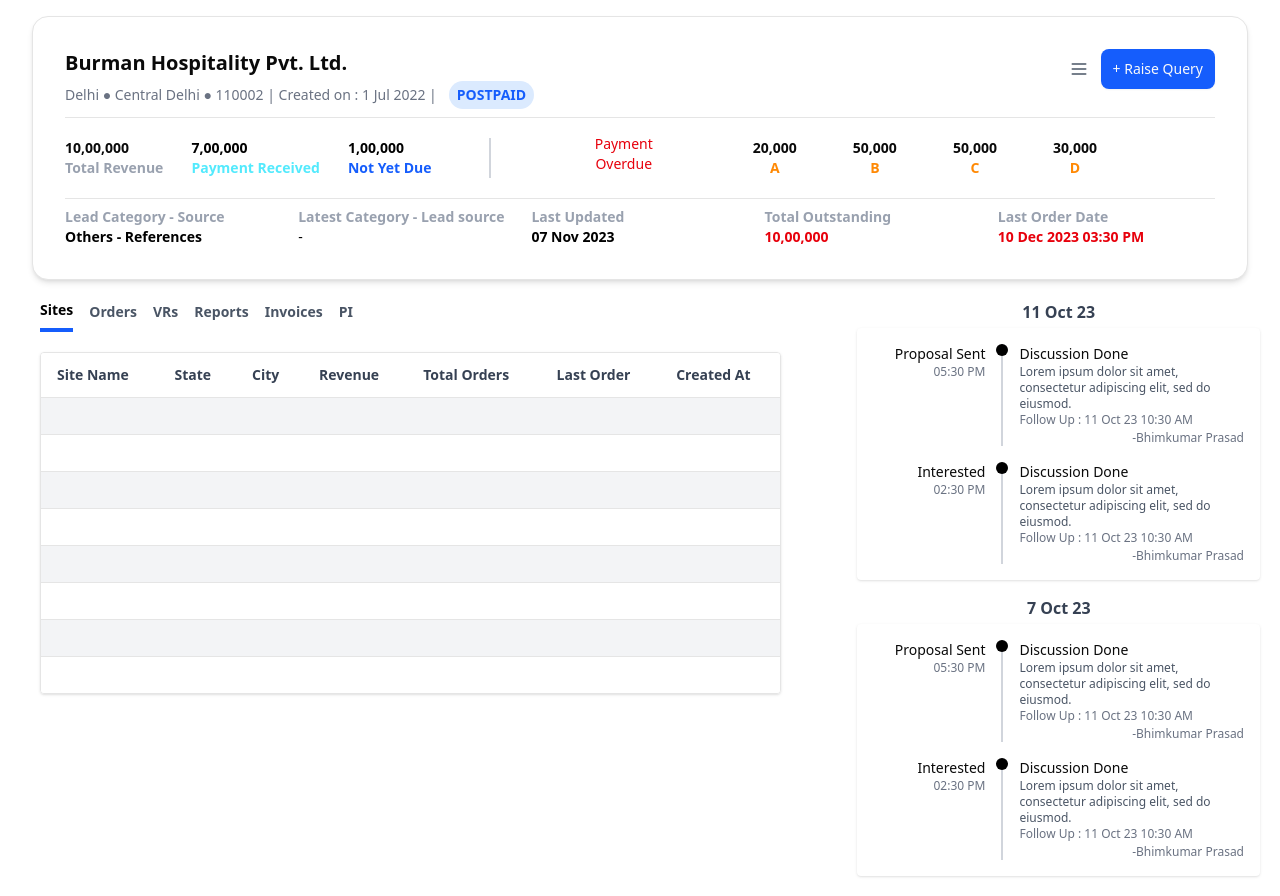
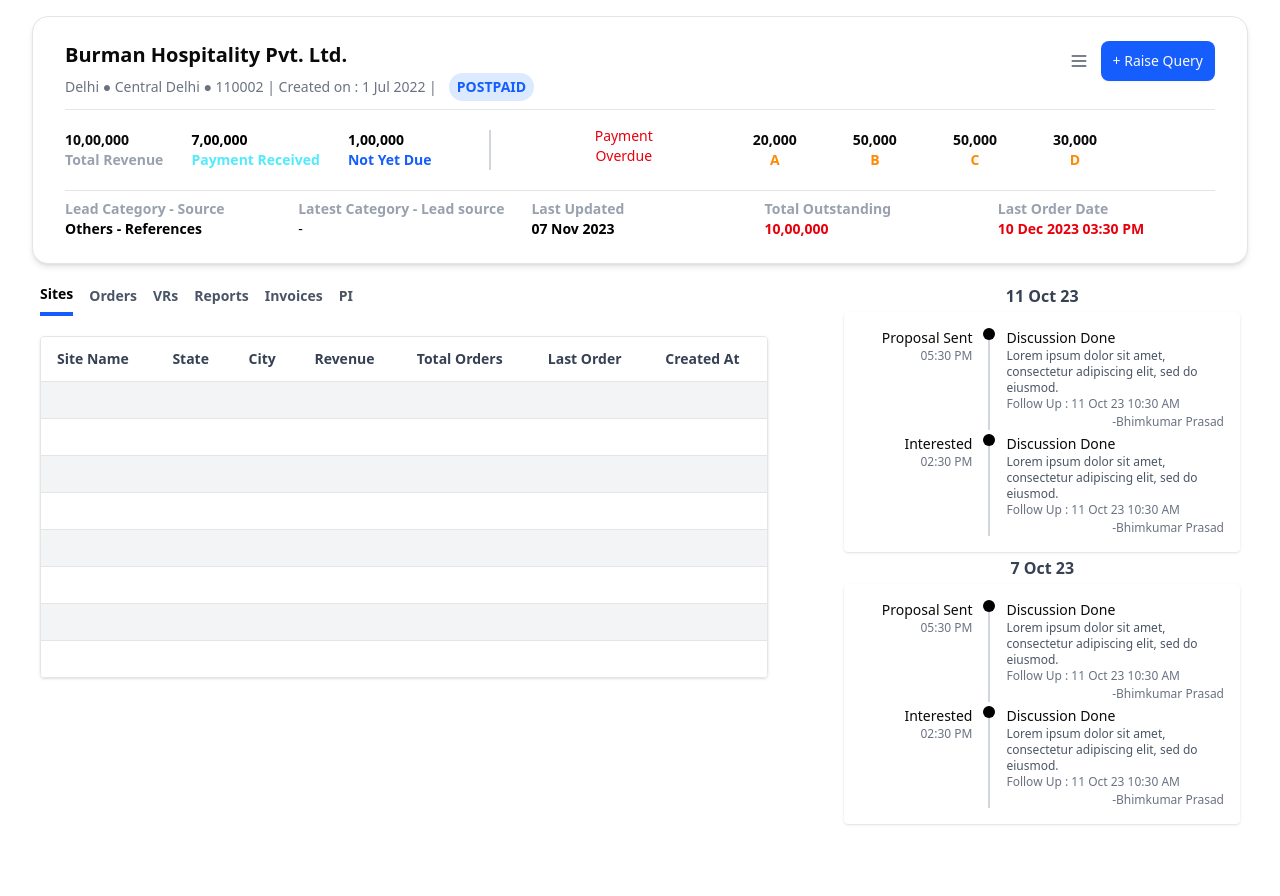
Before and after one commit to vinay1601/equinox, a Next.js app: page / in a window 1280 px wide. After the commit the page ends 844 px from the top, so only its background shows below. Built offline with nearby package versions, Linux system fonts and the light colour scheme.

Commit message:
add some change on page

```diff
--- a/src/app/page.js
+++ b/src/app/page.js
@@ -7,12 +7,12 @@
     <>
       <div>
         <Navbar />
-        <div className="flex flex-col md:flex-row gap-4">
-          <div className="w-full md:w-[65%] p-5">
+        <div className="flex flex-col lg:flex-row gap-4  md:pr-5">
+          <div className="w-full lg:w-[65%] p-5">
             <Chartbox />
           </div>
 
-          <div className="w-full md:w-[35%] p-5">
+          <div className="w-full lg:w-[35%] p-5">
             <Timeline />
           </div>
         </div>
--- a/src/components/atom/Timeline.jsx
+++ b/src/components/atom/Timeline.jsx
@@ -47,7 +47,7 @@
 
 const Timeline = () => {
     return (
-        <div className="space-y-4">
+        <div className="space-y-1">
             {timelineData.map((group) => (
                 <div key={group.date}>
                     <div>
@@ -56,7 +56,7 @@
                         </h3>
                     </div>
                     <div className="bg-white p-4 rounded shadow">
-                        <div className="space-y-4">
+                        <div className="space-y-1">
                             {group.events.map((event, idx) => (
                                 <div key={idx} className="flex gap-4">
                                     <div className="text-right w-28 shrink-0">
--- a/src/components/molecules/Navbar.jsx
+++ b/src/components/molecules/Navbar.jsx
@@ -7,7 +7,7 @@
     return (
         <div>
             <Card className="w-full max-w-[calc(100%-5%)] mx-auto mt-4 rounded-2xl shadow-md">
-                <CardContent className="px-4 py-2 md:px-6 lg:px-8">
+                <CardContent className="px-4 py-0 md:px-6 lg:px-8">
                     <div className="flex flex-col md:flex-row md:justify-between md:items-start gap-4">
                         <div className="space-y-1">
                             <h2 className="text-lg md:text-xl font-semibold">
@@ -47,8 +47,8 @@
                             </div>
                         </div>
 
-                        <div className="flex items-center  flex-4/6  p-2 rounded">
-                            <div className="text-center mb-2 px-1 md:px-20">
+                        <div className="flex items-center  flex-4/6  md:p-2 rounded">
+                            <div className="text-center mb-2 pr-1 md:px-20">
                                 <p className="text-red-600 font-medium">Payment</p>
                                 <p className="text-red-600 font-medium">Overdue</p>
                             </div>
```
